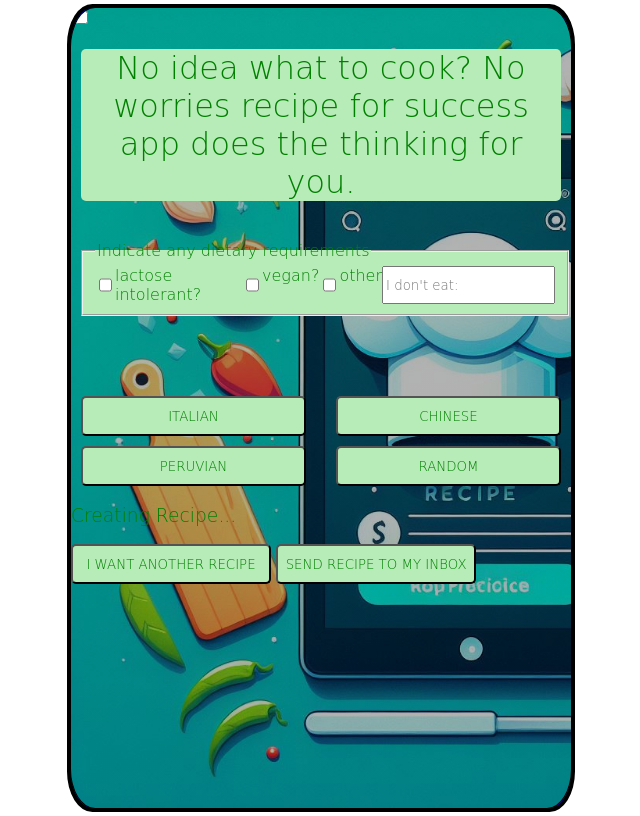
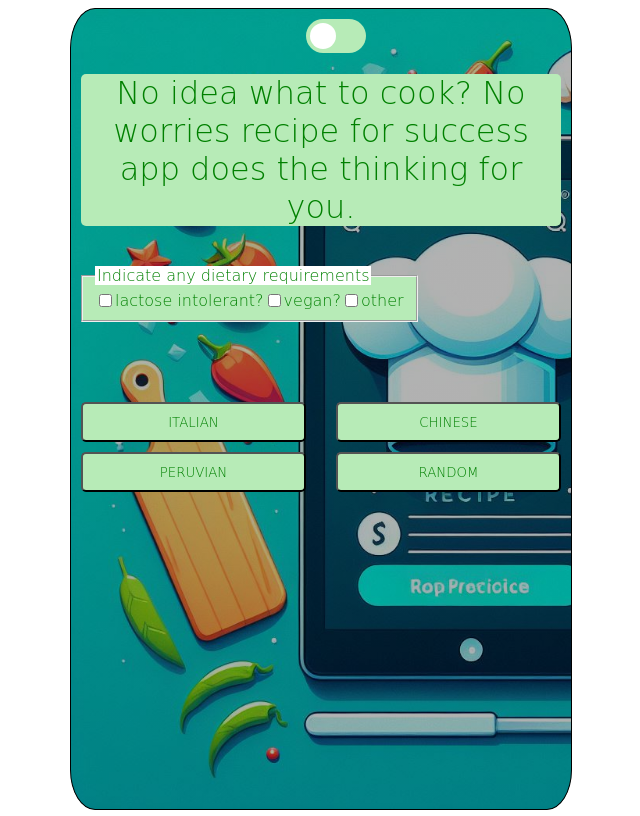
Before and after one commit to fac29b/recipe-for-success, a website: page public/index.html in a window 1280 px wide. Shown: the whole page, without its empty margins (327-967 px from the left). Drawn offline with Linux system fonts and the light colour scheme; a web font is replaced by a local one.

Commit message:
Revert "Fix 404 error"

```diff
--- a/public/index.css
+++ b/public/index.css
@@ -1,3 +1,4 @@
+
  * {
     font-family: "Single Day", cursive;
     color: green;
@@ -5,10 +6,9 @@
 }
 
 :root {
-  --green: rgb(183, 235, 183);
+  --green:  rgb(183, 235, 183);
   --black: rgb(67, 63, 63);
 }
-
 
 .fa-paper-plane {
   background: white;
@@ -17,11 +17,14 @@
 
 
 
-
 .parent-container {
     height: 100vh;
     width: 100vw;
+    display: flex;
+    justify-content: center;
 }
+
+
 
 .main-element {
     overflow: scroll;
@@ -29,15 +32,11 @@
     width: 500px;
     border: black 1px solid;
     border-radius: 5%;
-  background-image: url("./image/Designer_2.png");
-  background-image: linear-gradient(rgba(0, 0, 0, 0.3), rgba(0, 0, 0, 0.3)),
-    url("./image/Designer_2.png");
+    background-image: url('./image/Designer_2.png');
+    background-image: linear-gradient(rgba(0, 0, 0, 0.3), rgba(0, 0, 0, 0.3)), url('./image/Designer_2.png');
     background-size: cover;
+
     background-color: rgb(67, 63, 63);
-  position: absolute;
-  top: 50%;
-  left: 50%;
-  transform: translate(-50%,-50%);
 }
 
 .preserve-line-breaks {
@@ -45,42 +44,6 @@
   /* text-align: left; */
 }
 
-.parent-container {
-  position: relative;
-}
-
-main {
-  z-index: 1;
-  background: transparent;
-}
-
-
-.test {
-  position: absolute;
-  z-index: 0;
-  height: 605px;
-  width: 420px;
-  top: 405px;
-  left: 50%;
-  transform: translate(-50%,-50%);
-}
-
-
-
-#background-img {
-  background-color: blue;
-  z-index: -2;
-  position: absolute;
-  top: 50%;
-  left: 50%;
-  transform: translate(-50%,-50%);
-  right: 0;
-  bottom: 0;
-  width: 500px;
-  min-height: 100vh;
-  border-radius: 5%;
-  border: 4px black solid;
-}
 
 h1 {
     /* text-wrap: balance; */
@@ -91,6 +54,7 @@ h1 {
     margin-right: 10px;
     transition: background-color 0.5s ease;
 }
+
 
 .allergies {
     display: flex;
@@ -108,14 +72,13 @@ h1 {
     grid-template-columns: repeat(2, 1fr);
     gap: 10px;
     margin-top: 80px;
+
 }
-
 
 .user-img {
   height: 200px;
   width: 200px;
 }
-
 
 
 .want-another-recipe,
@@ -130,25 +93,20 @@ button {
 }
 
 .send-recipe-to-user-inbox,
+.email-section,
 .want-another-recipe {
+  margin-left: 170px;
+  display: none;
   width: 200px;
-  margin: auto;
 }
-
-
-.email-section {
-  width: 200px;
-  display: none;
 
 
 .grid {
   /* display: grid; */
-
   grid-template-columns: 2fr 1fr;
   gap: 1rem;
-  margin:auto
+}
 
-}
 
 
 
@@ -159,12 +117,12 @@ button {
   background-color: var(--green);
   transition: background-color 0.5s ease;
   display: block;
-
   margin: auto;
   margin-top: 20px;
   width: fit-content;
+  display: none;
+}
 
-}
 
 .gpt-response {
     /* text-wrap: balance; */
@@ -178,8 +136,11 @@ button {
     transition: background-color 0.5s ease;
     margin-top: 260px;
     margin-bottom: 20px;
-  /* display: none; */
+    display: none;
 }
+
+
+
 
 /* The switch - the box around the slider */
 .switch {
@@ -189,6 +150,7 @@ button {
     height: 34px;
     margin-left: 235px;
     margin-top: 10px;
+
   }
 
   /* Hide default HTML checkbox */
@@ -198,6 +160,7 @@ button {
     height: 0;
   }
 
+
   .slider {
     position: absolute;
     cursor: pointer;
@@ -206,8 +169,8 @@ button {
     right: 0;
     bottom: 0;
     background-color: var(--green);
-  -webkit-transition: 0.4s;
-  transition: 0.4s;
+    -webkit-transition: .4s;
+    transition: .4s;
   }
 
   .slider:before {
@@ -218,8 +181,8 @@ button {
     left: 4px;
     bottom: 4px;
     background-color: white;
-  -webkit-transition: 0.4s;
-  transition: 0.4s;
+    -webkit-transition: .4s;
+    transition: .4s;
   }
 
   input:checked + .slider {
@@ -228,7 +191,7 @@ input:checked + .slider {
   }
 
   input:focus + .slider {
-  box-shadow: 0 0 1px var(--green);
+    box-shadow: 0 0 1px var(--green)
   }
 
   input:checked + .slider:before {
@@ -236,7 +199,6 @@ input:checked + .slider:before {
     -ms-transform: translateX(26px);
     transform: translateX(26px);
   }
-
 
   /* Rounded sliders */
   .slider.round {
@@ -247,14 +209,11 @@ input:checked + .slider:before {
     border-radius: 50%;
   }
 
-/* Loading indicator */
-
 #user-text {
   display: none;
 }
-r
 
-#loading-container {
+#loading-container{
   display: none;
   margin-bottom: 1em;
 }
@@ -269,8 +228,9 @@ r
   margin: 20px auto;
 }
 
+
 #loading-text {
-  color: white;
+  color:white;
   background-color: rgba(0, 0, 0, 0.5);
   padding: 5px 10px;
   border-radius: 5px;
@@ -283,11 +243,8 @@ r
   background-color: white;
 }
 
+
 @keyframes spin {
-  0% {
-    transform: rotate(0deg);
+  0% { transform: rotate(0deg); }
+  100% { transform: rotate(360deg); }
 }
-  100% {
-    transform: rotate(360deg);
-  }
-}
--- a/public/index.html
+++ b/public/index.html
@@ -19,7 +19,6 @@
   </head>
   <body>
     <div aria-label="parent container" class="parent-container">
-      <img src="" alt="" id="background-img" />
       <main class="main-element">
         <label class="switch">
           <input type="checkbox" class="dark-light-button" />
@@ -46,6 +45,8 @@
           />
           <label for="vegan">vegan?</label>
 
+
+
           <input
             type="checkbox"
             id="other-dietary-requirements"
@@ -54,14 +55,6 @@
           />
           <label for="other-dietary-requirements">other</label>
           <input
-
-            id="user-text"
-            type="text"
-            class="dietary-requirements off"
-            value=""
-            name="what_are_user_other_dietary_requirements"
-            placeholder="I don't eat:"
-
           id="user-text"
           type="text"
           class="dietary-requirements"
@@ -69,8 +62,8 @@
           name="what_are_user_other_dietary_requirements"
           placeholder="I don't eat:"
 
+          />
 
-          />
         </fieldset>
 
         <section aria-label="cusine-options" class="cusine-options">
@@ -107,7 +100,6 @@
           <div id="loading-indicator"></div>
           <h3 id="loading-text">Creating Recipe...</h3>
         </div>
-
         <section
           aria-label="gpt-response"
           class="gpt-response preserve-line-breaks"
@@ -120,38 +112,9 @@
           <!-- <button class="send-email-btn">send</button> -->
         </section>
 
-
-
-
         <!-- <label for="user-email">Enter you email address</label> -->
         <button class="try-again-btn">Try again</button>
       </main>
-      <div class="test">
-        <section
-        aria-label="gpt-response"
-        class="gpt-response preserve-line-breaks"
-      ></section>
-      <button class="want-another-recipe">I want another recipe</button>
-      <button
-        class="send-recipe-to-user-inbox"
-        name="do_we_email_user"
-        value="false"
-      >
-        send recipe to my in
-      </button>
-      <section class="email-section">
-        <input
-          type="email"
-          id="user-email"
-          class=""
-          name="user_email_address"
-          placeholder="sophie@example.com"
-        />
-        <i class="fa fa-paper-plane" aria-hidden="true" fa-lg></i>
-        <!-- <button class="send-email-btn">send</button> -->
-      </section>
-
-      </div>
     </div>
     <!-- <script src="index.js"></script> -->
     <script type="module" src="index.js"></script>
--- a/public/index.js
+++ b/public/index.js
@@ -1,10 +1,4 @@
 const mainElement = document.querySelector(".main-element");
-const test = document.querySelector(".test");
-console.log(test);
-test.addEventListener("click", () => {
-  console.log("test");
-});
-const backgroundImg = document.querySelector("#background-img");
 const gptResponseElement = document.querySelector(".gpt-response");
 const headline = document.querySelector(".headline");
 const lactoseIntolerant = document.querySelector("#lactose-intolerant");
@@ -13,7 +7,7 @@ const loadingContainer = document.querySelector("#loading-container");
 const allergies = document.querySelector(".allergies");
 const darkLightButton = document.querySelector(".dark-light-button");
 const userWantAnotherRecipe = document.querySelector(".want-another-recipe");
-const tryAgainBtn = document.querySelector(".try-again-btn");
+const tryAgainBtn = document.querySelector(".try-again-btn")
 const recipeButtons = document.querySelectorAll(".recipe-button");
 const sendRecipeToUserInboxBtn = document.querySelector(
   ".send-recipe-to-user-inbox"
@@ -86,15 +80,13 @@ let errorMessage = `
       ${defaultRecipe}
   `;
 
-tryAgainBtn.style.display = "none";
-
 
 function createQuery(myObject) {
-  let esc = encodeURIComponent;
+  let esc =  encodeURIComponent;
   let query = Object.keys(myObject)
-    .map((k) => esc(k) + "=" + esc(myObject[k]))
-    .join("&");
-  return query;
+  .map((k) => esc(k) + "=" + esc(myObject[k]))
+  .join("&");
+  return query
 }
 
 
@@ -107,7 +99,7 @@ function loopOverArrayOfElements(array, display) {
 }
 
 otherDietaryRequirements.addEventListener("click", () => {
-  if (otherDietaryRequirements.checked) {
+  if(otherDietaryRequirements.checked) {
     displayElements([userText]);
   } else {
     removeElements([userText]);
@@ -133,6 +125,7 @@ function emptyTheElement(elememt) {
 sendRecipeToUserInboxBtn.addEventListener("click", () => {
   displayElementsGrid([emailSection]);
   removeElements([sendRecipeToUserInboxBtn]);
+  emailSection.classList.add("grid");
 });
 
 function resetCheckedStateToFalse(array) {
@@ -144,11 +137,18 @@ function resetCheckedStateToFalse(array) {
 }
 
 userWantAnotherRecipe.addEventListener("click", () => {
-  displayElements([headline, allergies, ...recipeButtons, mainElement]);
-  removeElements([userText, emailSection]);
+  displayElements([headline, allergies, ...recipeButtons]);
+  removeElements([
+    gptResponseElement,
+    userWantAnotherRecipe,
+    sendRecipeToUserInboxBtn,
+    userText,
+    userEmail,
+  ]);
   emptyTheElement(gptResponseElement);
   resetCheckedStateToFalse(dietaryRequirements);
   userText.value = "";
+  emailSection.classList.remove("grid");
 });
 
 tryAgainBtn.addEventListener("click", () => {
@@ -176,6 +176,7 @@ darkLightButton.addEventListener("change", () => {
   });
 });
 
+
 paperPlane.addEventListener("click", () => {
   let emailOBject = {
     [userEmail.name]: userEmail.value,
@@ -195,6 +196,7 @@ paperPlane.addEventListener("click", () => {
       console.error("Error", error);
     });
 
+
   fetch(`/email?${createQuery(emailOBject)}`)
     .then((response) => response.json())
     .then((data) => {
@@ -203,8 +205,9 @@ paperPlane.addEventListener("click", () => {
     .catch((error) => console.error("Error:", error));
 });
 
+
 recipeButtons.forEach((button) => {
-  console.log(userText.value);
+  console.log(userText.value)
   button.addEventListener("click", async () => {
     // recipeTextLoaded = false; undefined
     // recipeImageLoaded = false; undefined
@@ -244,32 +247,28 @@ recipeButtons.forEach((button) => {
         console.error("Error", error);
       });
 
+
     fetch(`/openai?${createQuery(userRecipe)}`)
 
       .then((response) => response.json())
       .then((data) => {
+        // CREATE TEXT PROMISE
+        const textPromise = new Promise((resolve) => {
+          textContent = data.text.choices[0].message.content;
+          resolve();
+        });
+
         // CREATE IMAGE PROMISE
         const imagePromise = new Promise((resolve) => {
-          console.log("image begin");
-
-          // Wait for background image to be loaded
-          backgroundImg.addEventListener("load", () => {
-            resolve();
-            mainElement.style.display = "none";
-
-            console.log("image end");
-          });
-
-          // Set background image
           imageUrl = data.image.data[0].url;
-          backgroundImg.src = imageUrl;
+          resolve();
         });
-
-        // Update text contennt once image is loaded
-        Promise.all([imagePromise])
+        // WAIT FOR PROMISES TO RESOLVE
+        Promise.all([textPromise, imagePromise])
           .then(() => {
-            console.log("image loaded:", Promise.all.status);
-            textContent = data.text.choices[0].message.content;
+            // ONCE BOTH PROMISE RESOLVED, UPDATE UI
+            console.log(Promise.all.status)
+            mainElement.style.backgroundImage = `url(${imageUrl})`;
             gptResponseElement.innerHTML = `${textContent}`;
             removeElements([headline, allergies, ...recipeButtons]);
             displayElements([
@@ -279,6 +278,7 @@ recipeButtons.forEach((button) => {
             ]);
           })
           .catch((error) => {
+
             console.error("Error:", error);
             gptResponseElement.innerHTML = `${errorMessage}`;
             removeElements([headline, allergies, ...recipeButtons]);
@@ -296,5 +296,5 @@ recipeButtons.forEach((button) => {
         removeElements([headline, allergies, ...recipeButtons]);
         displayElements([tryAgainBtn, gptResponseElement]);
       });
+    });
   });
-});
```
Lines whose indentation alone changed are shown as unchanged.
